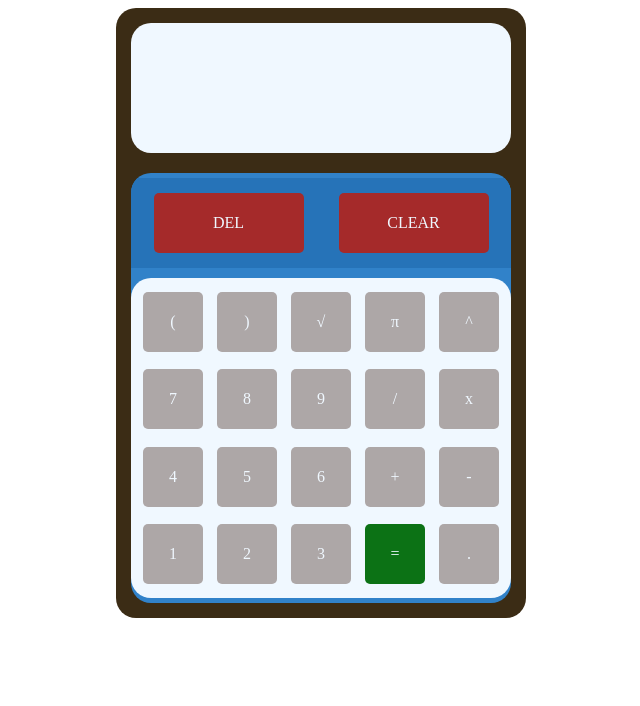
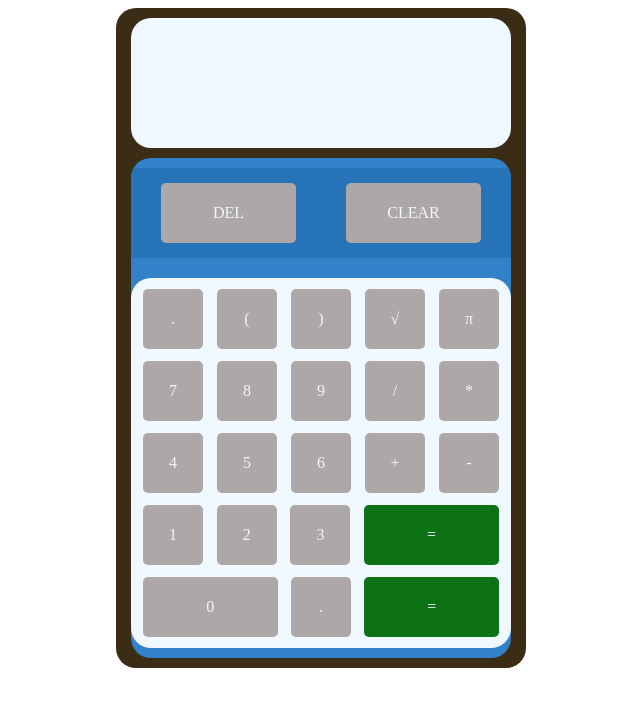
Before and after one commit to JuanjoRSanchez/calculadora, a plain HTML site: page index.html in a window 1280 px wide. Both pictures are taken after a click on the element "CLEAR". Shown: the whole page, without its empty margins (319-959 px from the left). Drawn offline with Linux system fonts and the light colour scheme.

Commit message:
Funcionalidad finalizada a falta de refactorizar

```diff
--- a/index.html
+++ b/index.html
@@ -13,40 +13,45 @@
 <body>
     <div class="calc_box">
         <div class="screen">
-            <div id="screen_content">
+            <div class="screen_content content" id="content" maxlength="8">
+
+            </div>
+            <div class="screen_content imput" id="imput" maxlength="8">
 
             </div>
         </div>
         <div class="keyBoard">
             <div class="handler_box">
                 <div class="btn_large" id="delete">DEL</div>
-                <div class="btn_large" id="clear" onclick="clear()">CLEAR</div>
+                <div class="btn_large" id="clear" onclick="borrar()">CLEAR</div>
             </div>
             <div class="digits_operations">
+                <div class="btn" id="dot" onclick="capture(this)">.</div>
                 <div class="btn" id="bracketOpen" onclick="capture(this)">(</div>
                 <div class="btn" id="bracketClose" onclick="capture(this)">)</div>
                 <div class="btn" id="square" onclick="capture(this)">√</div>
                 <div class="btn" id="pi" onclick="capture(this)">π</div>
-                <div class="btn" id="pow" onclick="capture(this)">&Hat;</div>
                 <div class="btn" id="seven" onclick="capture(this)">7</div>
                 <div class="btn" id="eigth" onclick="capture(this)">8</div>
                 <div class="btn" id="nine" onclick="capture(this)">9</div>
-                <div class="btn" id="divided" onclick="capture(this)">/</div>
-                <div class="btn" id="multiplied" onclick="capture(this)">x</div>
+                <div class="btn" id="divided" onclick="captureSign(this)">/</div>
+                <div class="btn" id="multiplied" onclick="captureSign(this)">*</div>
                 <div class="btn" id="four" onclick="capture(this)">4</div>
                 <div class="btn" id="five" onclick="capture(this)">5</div>
                 <div class="btn" id="six" onclick="capture(this)">6</div>
-                <div class="btn" id="sum" onclick="capture(this)">+</div>
-                <div class="btn" id="subtract" onclick="capture(this)">-</div>
-                <div class="btn" id="one" onclick="capture(this)">1</div>
-                <div class="btn" id="two" onclick="capture(this)">2</div>
-                <div class="btn" id="three" onclick="capture(this)">3</div>
-                <div class="btn green" id="calc" onclick="calcular()">=</div>
+                <div class="btn" id="sum" onclick="captureSign(this)">+</div>
+                <div class="btn" id="subtract" onclick="captureSign(this)">-</div>
+                <div class="btn" id="two" onclick="capture(this)">1</div>
+                <div class="btn" id="three" onclick="capture(this)">2</div>
+                <div class="btn" id="one" onclick="capture(this)">3</div>
+                <div class="btn_calc green" id="calc" onclick="calcular()">=</div>
+                <div class="btn_large" id="one" onclick="capture(this)">0</div>
                 <div class="btn" id="dot" onclick="capture(this)">.</div>
+                <div class="btn_calc green" id="calc" onclick="calcular()">=</div>
             </div>
         </div>
 
     </div>
 </body>
-<script src="./javascript.js"></script>
+<script src="./javascript01.js"></script>
 </html>
--- a/javascript.js
+++ /dev/null
@@ -1,37 +0,0 @@
-let pantalla =  document.getElementById('screen_content');
-let delet  = document.getElementById('delete');
-let clear = document.getElementById('clear');
-let contenido = '';
-
-function capture(e){
-    contenido += e.innerHTML;
-    mostrar(contenido)
-
-
-}
-
-function mostrar(cont){
-    pantalla.innerHTML = cont;
-
-    console.log( 9*9)
-}
-function calcular(){
-    console.log(pantalla.innerText)
-    let co = pantalla.innerText;
-    pantalla.innerText =
-
-}
-
-/*
-function clear(){
-    pantalla.innerText = '';
-}
-*/
-
-/*
-document.getElementById('one').addEventListener(mostrar(this));
-document.getElementById('two').addEventListener('click',  mostrar(2), false);
-document.getElementById('calc').addEventListener('click',  mostrar(2), false);
-document.getElementById('multiplied').addEventListener('click',  mostrar('*'), false);
-*/
-// Capture Keyboard
--- /dev/null
+++ b/javascript01.js
@@ -0,0 +1,126 @@
+let content = document.getElementById('content');
+let pantalla = document.getElementById('imput');
+let contenido = '';
+
+function capture(e) {
+    console.log('entro a capturar')
+    contenido += e.innerHTML;
+    contenido.length < 20 ? mostrar(contenido) : mostrar(contenido.slice(0, 19));
+    mostrar(contenido)
+}
+
+function captureSign(e) {
+    const regexSigns = /[+-/*]/;
+    if (!regexSigns.test(pantalla.innerText[pantalla.innerText.length - 1])) {
+        if (content.innerText != '') {
+            console.log('guardo contenido dede signo')
+            contenido = pantalla.innerText;
+            contenido += e.innerHTML;
+            contenido.length < 20 ? mostrar(contenido) : mostrar(contenido.slice(0, 19));
+            mostrar(contenido)
+        } else {
+            console.log('guardo contenido')
+            contenido += e.innerHTML;
+            contenido.length < 20 ? mostrar(contenido) : mostrar(contenido.slice(0, 19));
+            mostrar(contenido)
+        }
+
+    }
+
+}
+function controlLongitudNumber() {
+    let aun = pantalla.innerText;
+    aun.toString().length > 2 ? pantalla.innerHTML = parseInt(aun.toString().slice(0, aun.length)) : pantalla.innerHTML = aun;
+}
+
+function mostrar(cont) {
+    // cont.toString().length > 2 ?  pantalla.innerHTML = parseInt(cont.toString().slice(0, cont.length)) : pantalla.innerHTML = cont;
+    controlLongitudNumber()
+    pantalla.innerHTML = cont;
+}
+
+function calcular() {
+    let result;
+    let co = pantalla.innerText;
+    const regexRoot = /√{1}\d/;
+    //const regexRoot = /^\W{1}\d/;
+    const regexPi = /π/;
+    //const regexExponent = /^/ ;
+    if (regexRoot.test(co)) {
+        console.log('regex Ok')
+        console.log(Math.sqrt(eval(co.split('√')[1])));
+        result = Math.sqrt(eval(co.split('√')[1]));
+        console.log('jjj: ' + result.toString().split('').length)
+        result.toString().split('').length < 20
+            ? pantalla.innerText = result
+            : pantalla.innerText = parseInt(result.toString().slice(19, result.length));
+        contenido.innerText = co;
+        // pantalla.innerText = result;
+
+    } else if (regexPi.test(co)) {
+        console.log('entro a Pi')
+        let res = eval(co.replace(regexPi, '3.14159'));
+        console.log(res)
+        pantalla.innerText = res;
+        contenido.innerText = co;
+    } else if (co.toString().split('').length > 20) {
+        pantalla.innerText = parseInt(co.toString().slice(19, co.length))
+        console.log('co: ' + co.toString())
+        content.innerText = co.toString();
+    } else {
+        console.log('co: ' + co.toString())
+        content.innerText = co.toString() + '=';
+        pantalla.innerText = eval(co);
+        contenido = co;
+    }
+
+}
+
+function rootSquare() {
+    let co = pantalla.innerText;
+    let regex = /√[1-9]/i;
+    if (co.replace(regex)) {
+        console.log('dffsafsdfasdfd')
+
+    }
+
+}
+
+function borrar() {
+    console.log('entro a borrar')
+
+    contenido = ' ';
+    content.innerText = '';
+    mostrar(' ')
+
+}
+
+
+/*
+document.getElementById('one').addEventListener(mostrar(this));
+document.getElementById('two').addEventListener('click',  mostrar(2), false);
+document.getElementById('calc').addEventListener('click',  mostrar(2), false);
+document.getElementById('multiplied').addEventListener('click',  mostrar('*'), false);
+*/
+// Capture Keyboard
+
+
+ /*
+        if (pantalla.innerText[pantalla.innerText.length - 1] === '+' ||
+            pantalla.innerText[pantalla.innerText.length - 1] === '-' ||
+            pantalla.innerText[pantalla.innerText.length - 1] === '*' ||
+            pantalla.innerText[pantalla.innerText.length - 1] === '/') {
+
+        } else if (content.innerText != '') {
+            console.log('guardo contenido dede signo')
+            contenido = pantalla.innerText;
+            contenido += e.innerHTML;
+            contenido.length < 20 ? mostrar(contenido) : mostrar(contenido.slice(0, 19));
+            mostrar(contenido)
+        } else {
+            console.log('guardo contenido')
+            contenido += e.innerHTML;
+            contenido.length < 20 ? mostrar(contenido) : mostrar(contenido.slice(0, 19));
+            mostrar(contenido)
+        }
+    */
--- a/styles.css
+++ b/styles.css
@@ -6,7 +6,7 @@ body {
 
 .calc_box {
     width: 400px;
-    height: 600px;
+    height: 650px;
     background-color: rgb(59, 44, 21);
     border-radius: 20px;
     display: flex;
@@ -23,22 +23,34 @@ body {
     background-color: aliceblue;
     border-radius: 20px;
     display: flex;
-    justify-content: center;
+    justify-content: space-around;
     align-items: center;
+    flex-wrap: wrap;
+    overflow: hidden;
 
 
 }
-.screen>div{
-    width: 350px;
-    height: 80px;
-    font-size: 3em;
+
+.screen_content{
+    width: 100%;
+    height: auto;
+    font-size: 1.5em;
     text-align: right;
+    word-wrap: break-word;
+    overflow: hidden;
+    padding-right: 15px;
+}
+
+.content{
+    color: rgb(163, 161, 161);
+}
+
+.imput{
 
 }
-
 .keyBoard {
     width: 380px;
-    height: 430px;
+    height: 500px;
     background-color: rgb(49, 130, 201);
     border-radius: 20px 20px 20px 20px;
     display: flex;
@@ -49,9 +61,9 @@ body {
 
 }
 
-.digits_operations{
+.digits_operations {
     width: 380px;
-    height: 300px;
+    height: 350px;
     background-color: aliceblue;
     display: flex;
     justify-content: space-around;
@@ -64,7 +76,7 @@ body {
 
 }
 
-.handler_box{
+.handler_box {
     width: 380px;
     height: 70px;
     background-color: rgb(38, 115, 184);
@@ -76,7 +88,7 @@ body {
     gap: 10px;
 }
 
-.btn{
+.btn {
     width: 60px;
     height: 60px;
     background-color: rgb(173, 167, 167);
@@ -87,17 +99,35 @@ body {
     color: aliceblue;
 }
 
-.btn_large{
-    width: 150px;
+.btn_calc{
+    width: 135px;
     height: 60px;
-    background-color: brown;
+    background-color: rgb(12, 114, 21);
     border-radius: 5px;
     display: flex;
     justify-content: center;
     align-items: center;
     color: aliceblue;
 }
+
+.btn_large {
+    width: 135px;
+    height: 60px;
+    background-color: rgb(173, 167, 167);
+    border-radius: 5px;
+    display: flex;
+    justify-content: center;
+    align-items: center;
+    color: aliceblue;
+}
+
+.btn,
+.btn_calc,
+.btn_large:hover {
+    cursor: pointer;
+}
+
 /* colors */
-.green{
+.green {
     background-color: rgb(12, 114, 21);
 }
```
Also changed, not shown: old/javascript.js (added, +79 -0 lines).
